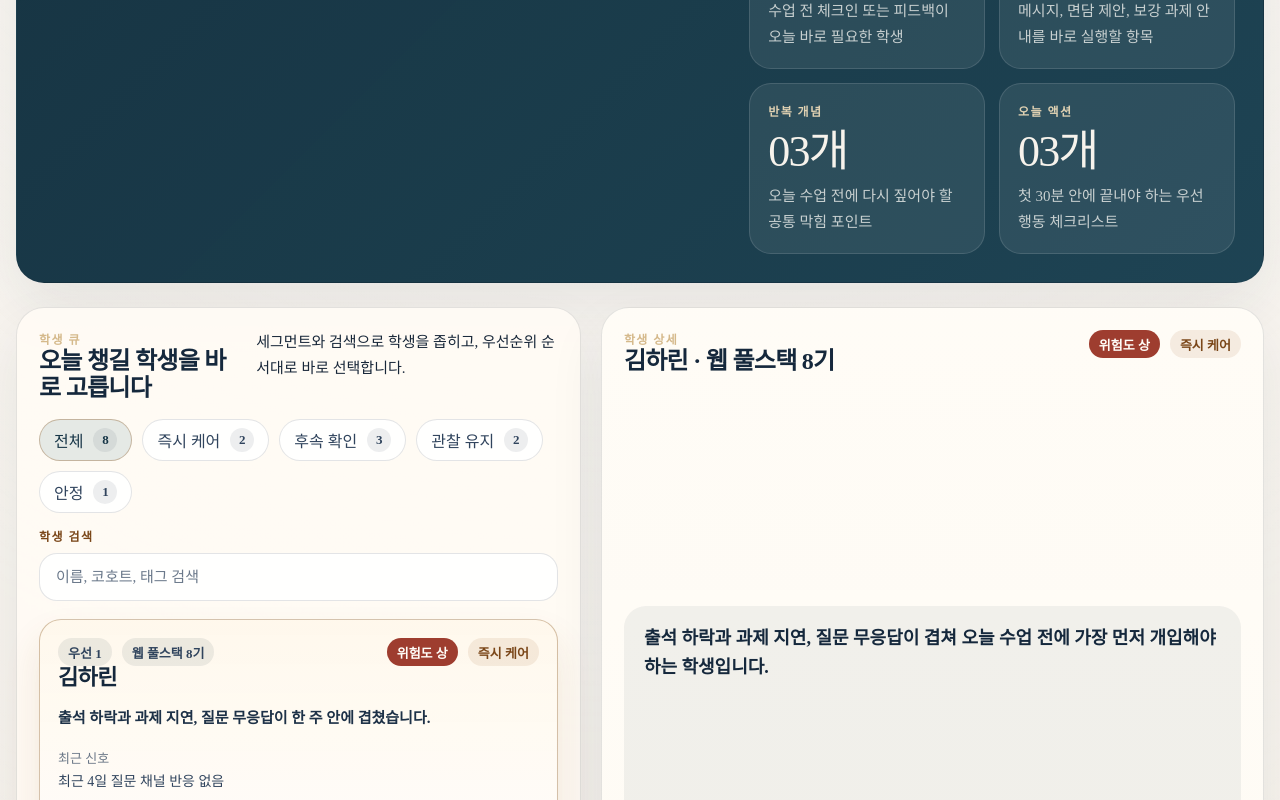
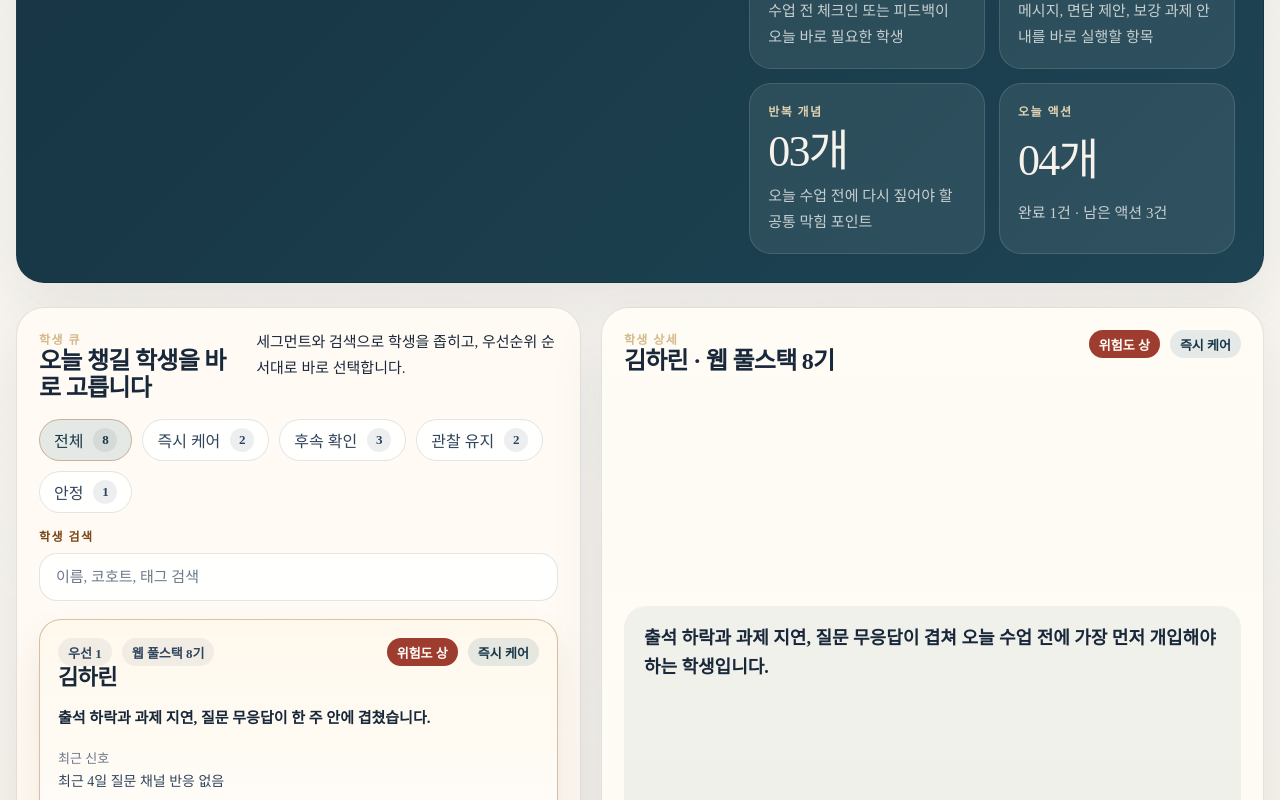
Before and after one commit to Hyeonjun0527/yeon, a Next.js app in the folder apps/web/: page / in a window 1280 px wide. Shown: the part 680-1480 px from the top of the page. Built offline with nearby package versions, Linux system fonts and the light colour scheme; no server answers.

Commit message:
feat: 워크스페이스 KPI 수치를 실데이터 기준으로 동기화하고 토큰 적용 범위 확장

```diff
--- a/apps/web/src/features/instructor-workspace/instructor-workspace.module.css
+++ b/apps/web/src/features/instructor-workspace/instructor-workspace.module.css
@@ -224,7 +224,7 @@
 .timelineTitle,
 .historyTitle {
   margin: 0;
-  color: #15283c;
+  color: var(--text-strong);
   letter-spacing: -0.03em;
 }
 
@@ -406,8 +406,8 @@
 
 .priorityBadge,
 .cohortLabel {
-  background: rgba(21, 40, 60, 0.08);
-  color: #30445d;
+  background: var(--surface-subtle);
+  color: var(--text-muted);
 }
 
 .studentName {
@@ -434,12 +434,12 @@
 .segmentBadge,
 .tagChip,
 .nextCheckLabel {
-  background: rgba(152, 88, 32, 0.1);
-  color: #7a4618;
+  background: var(--accent-soft);
+  color: var(--accent-strong);
 }
 
 .studentStatus {
-  color: #1d3147;
+  color: var(--text-strong);
   font-weight: 600;
 }
 
@@ -459,13 +459,13 @@
 .timelineTime,
 .noteMeta,
 .historyMeta {
-  color: rgba(48, 68, 93, 0.72);
+  color: var(--text-subtle);
   font-size: 13px;
 }
 
 .studentFacts dd {
   margin: 0;
-  color: #30445d;
+  color: var(--text-muted);
   font-size: 14px;
   line-height: 1.6;
 }
@@ -475,8 +475,8 @@
   gap: 10px;
   padding: 22px;
   border-radius: 22px;
-  background: rgba(255, 255, 255, 0.68);
-  border: 1px dashed rgba(21, 40, 60, 0.16);
+  background: var(--surface-panel-strong);
+  border: 1px dashed var(--border-soft);
 }
 
 .detailPanel {
@@ -491,8 +491,8 @@
   margin: 0;
   padding: 18px 20px;
   border-radius: 22px;
-  background: rgba(21, 40, 60, 0.06);
-  color: #15283c;
+  background: var(--surface-subtle);
+  color: var(--text-strong);
   font-size: 18px;
   line-height: 1.6;
   font-weight: 600;
@@ -523,20 +523,20 @@
   display: grid;
   gap: 12px;
   padding: 18px;
-  border: 1px solid rgba(21, 40, 60, 0.1);
+  border: 1px solid var(--border-soft);
   border-radius: 22px;
-  background: rgba(255, 255, 255, 0.78);
+  background: var(--surface-panel-strong);
 }
 
 .detailLabel,
 .actionStudentName,
 .cohortStage,
 .focusMetric {
-  color: #7a4618;
+  color: var(--warm);
 }
 
 .detailBody {
-  color: #30445d;
+  color: var(--text-muted);
 }
 
 .timelineList,
@@ -733,7 +733,7 @@
 
 .actionMetaList,
 .cohortStats {
-  color: rgba(48, 68, 93, 0.76);
+  color: var(--text-subtle);
   font-size: 13px;
 }
 
@@ -743,7 +743,7 @@
 }
 
 .coachMemo {
-  color: #1d3147;
+  color: var(--text-strong);
   font-weight: 600;
 }
 
--- a/apps/web/src/features/instructor-workspace/instructor-workspace.tsx
+++ b/apps/web/src/features/instructor-workspace/instructor-workspace.tsx
@@ -149,6 +149,10 @@ function createCareNote(
   };
 }
 
+function formatCount(value: number, unit: string) {
+  return `${String(value).padStart(2, "0")}${unit}`;
+}
+
 export function InstructorWorkspace({
   dashboard,
   workspace,
@@ -193,6 +197,44 @@ export function InstructorWorkspace({
     students.find(
       (student) => student.id === dashboard.highlightedStudentDetail.studentId,
     ) ?? students[0];
+  const heroFocusStudentDetail =
+    studentDetails.find((detail) => detail.studentId === heroFocusStudent?.id) ??
+    dashboard.highlightedStudentDetail;
+  const needsCareCount = getSegmentCount(students, "needs-care");
+  const pendingActionCount = todayActionBoard.filter(
+    (item) => item.status !== "done",
+  ).length;
+  const completedActionCount = todayActionBoard.filter(
+    (item) => item.status === "done",
+  ).length;
+  const focusConceptCount = workspace.weeklyReport.conceptFocuses.length;
+  const displayedMetrics = dashboard.metrics.map((metric) => {
+    switch (metric.label) {
+      case "오늘 케어 학생 수":
+        return {
+          ...metric,
+          value: formatCount(needsCareCount, "명"),
+        };
+      case "개입 대기":
+        return {
+          ...metric,
+          value: formatCount(pendingActionCount, "건"),
+        };
+      case "반복 개념":
+        return {
+          ...metric,
+          value: formatCount(focusConceptCount, "개"),
+        };
+      case "오늘 액션":
+        return {
+          ...metric,
+          value: formatCount(todayActionBoard.length, "개"),
+          description: `완료 ${completedActionCount}건 · 남은 액션 ${pendingActionCount}건`,
+        };
+      default:
+        return metric;
+    }
+  });
 
   useEffect(() => {
     if (!selectedStudentDetail) {
@@ -428,13 +470,13 @@ export function InstructorWorkspace({
                   {heroFocusStudent.name} · {heroFocusStudent.cohortName}
                 </h3>
                 <p className={styles.detailBody}>
-                  {dashboard.highlightedStudentDetail.statusHeadline}
+                  {heroFocusStudentDetail.statusHeadline}
                 </p>
               </div>
             </article>
 
             <div className={styles.metricGrid}>
-              {dashboard.metrics.map((metric) => (
+              {displayedMetrics.map((metric) => (
                 <OverviewMetricCard
                   key={metric.label}
                   label={metric.label}
```
